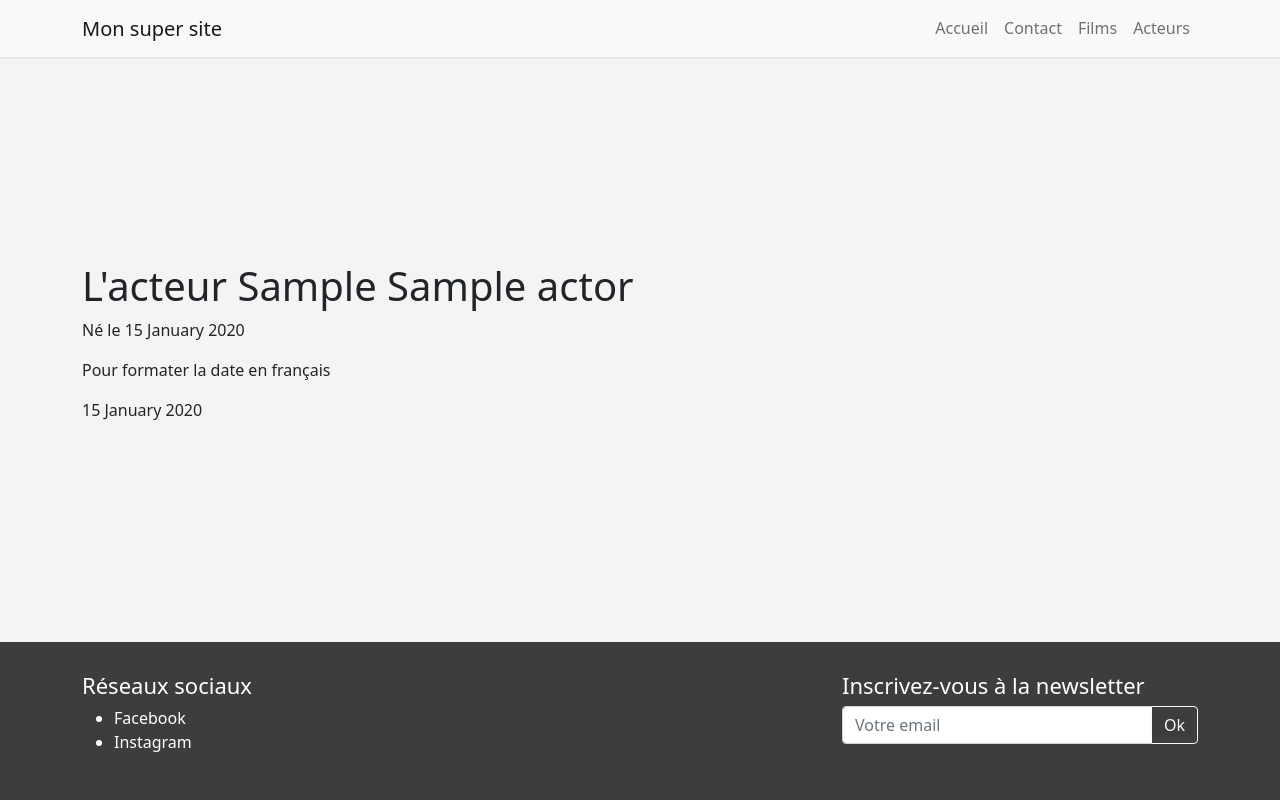
After one commit to dwwm-valenciennes/php, a PHP site: page /acteur.php?id=1 in a window 1280 px wide. The commit adds this page. Run offline with PHP 8.4, Linux system fonts and the light colour scheme; tables that the repository leaves empty hold one stand-in row (values such as "Sample post").

Commit message:
Show actor detail and 404

```diff
--- /dev/null
+++ b/09-mysql/acteur.php
@@ -0,0 +1,34 @@
+<?php
+
+// On va d'abord récupèrer l'id dans l'URL
+$id = $_GET['id'] ?? 0;
+
+$title = 'Acteur '.$id;
+require __DIR__.'/partials/header.php';
+
+// On va récupèrer l'acteur dont l'ID est dans l'URL
+global $db;
+// On prépare la requête pour éviter des problèmes de sécurité (Injection SQL)
+$query = $db->prepare('SELECT * FROM actor WHERE id = :id');
+$query->bindValue(':id', $id);
+$query->execute(); // Nécessaire si on prépare la requête
+$actor = $query->fetch(); // On a une seule ligne de résultat
+
+// On vérifie ici si l'acteur existe dans la base
+// Sinon on renvoie une 404
+if (!$actor) {
+    require 'partials/404.php';
+}
+?>
+
+<div class="container">
+    <h1>L'acteur <?= $actor['firstname'].' '.$actor['name']; ?></h1>
+    <!-- La date est au format 1950-11-18 dans la BDD -->
+    <!-- Né le 18 novembre 1950 -->
+    <p>Né le <?= date('d F Y', strtotime($actor['birthday'])); ?></p>
+    <p>Pour formater la date en français</p>
+    <?php setlocale(LC_ALL, 'fr.utf-8'); ?>
+    <p><?= strftime('%d %B %Y', strtotime($actor['birthday'])); ?></p>
+</div>
+
+<?php require 'partials/footer.php'; ?>
--- a/09-mysql/acteurs.php
+++ b/09-mysql/acteurs.php
@@ -17,6 +17,12 @@ $actors = $query->fetchAll();
                 <div class="card mb-4">
                     <div class="card-body">
                         <h2 class="card-title text-center"><?= $actor['firstname'].' '.$actor['name']; ?></h2>
+
+                        <div class="text-center">
+                            <a class="btn btn-dark" href="./acteur.php?id=<?= $actor['id']; ?>">
+                                Voir l'acteur
+                            </a>
+                        </div>
                     </div>
                 </div>
             </div>
```
Also changed, not shown: 09-mysql/partials/404.php (added, +16 -0 lines).
